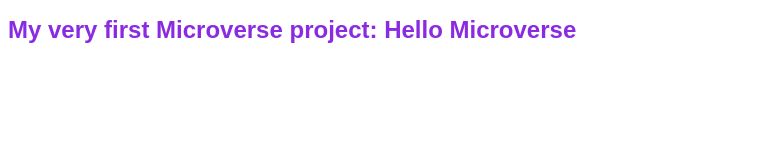
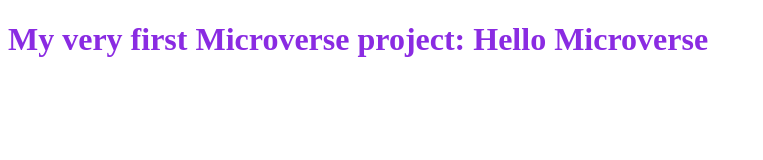
Before and after one commit to AndisiweJ/Hello-Microverse-Project, a website: page index.html in a window 1280 px wide. Shown: the whole page, without its empty margins (0-763 px from the left). Drawn offline with Linux system fonts and the light colour scheme.

Commit message:
Added new files and folders

```diff
--- a/style.css
+++ b/style.css
@@ -1,12 +1,3 @@
-body{
-    color:black;
+h1 {
+  color: blueviolet;
 }
-
-h1{
-    display: block;
-    background: white;
-    font-size: x-large;
-    font-family: sans-serif;
-    color: blueviolet;
-
-}
```
Also changed, not shown: package.json (added, +27 -0 lines), .stylelintrc.json (added), 3 other files.
